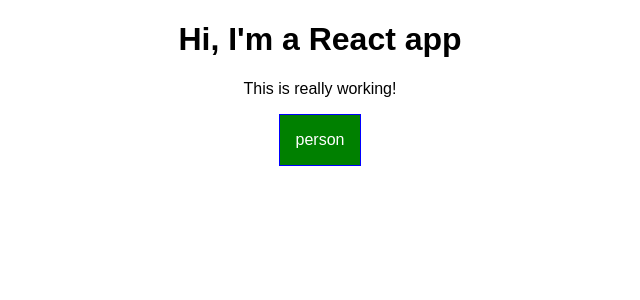
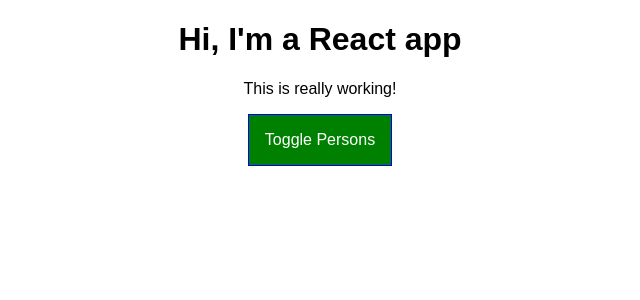
Before and after one commit to DavidLee8two7/Time-logging-app, a React app in the folder react_route/: page / in a window 1280 px wide. Shown: the top 300 px of the page, without its empty margins (320-960 px from the left). Built offline with nearby package versions, Linux system fonts and the light colour scheme.

Commit message:
splitting app into components

```diff
--- a/react_route/src/components/Cockpit/Cockpit.js
+++ b/react_route/src/components/Cockpit/Cockpit.js
@@ -0,0 +1,31 @@
+import React from "react";
+
+import classes from "./cockpit.css";
+
+const Cockpit = props => {
+  const assignedClasses = [];
+  let btnClass = "";
+  if (props.showPersons) {
+    btnClass = classes.Red;
+  }
+
+  if (props.persons.length <= 2) {
+    assignedClasses.push(classes.red);
+  }
+  if (props.persons.length <= 1) {
+    assignedClasses.push(classes.bold);
+  }
+
+  return (
+    <div className={classes.Cockpit}>
+      <h1>Hi, I'm a React app</h1>
+      <p className={assignedClasses.join(" ")}>This is really working!</p>
+
+      <button className={btnClass} onClick={props.clicked}>
+        Toggle Persons
+      </button>
+    </div>
+  );
+};
+
+export default Cockpit;
--- /dev/null
+++ b/react_route/src/components/Cockpit/cockpit.css
@@ -0,0 +1,22 @@
+.Cockpit button {
+  border: 1px solid blue;
+  padding: 16px;
+  background-color: green;
+  font: inherit;
+  color: white;
+  cursor: pointer;
+}
+
+.Cockpit button:hover {
+  background-color: lightgreen;
+  color: black;
+}
+
+.Cockpit button.Red {
+  background-color: red;
+}
+
+.Cockpit button.Red:hover {
+  background-color: salmon;
+  color: black;
+}
--- a/react_route/src/components/Persons/Person/Person.js
+++ b/react_route/src/components/Persons/Person/Person.js
@@ -2,12 +2,6 @@
 import classes from "./person.css";
 
 const Person = props => {
-  const rnd = Math.random();
-
-  if (rnd > 0.7) {
-    throw new Error("Something went wrong");
-  }
-
   return (
     <div className={classes.person}>
       <p onClick={props.click}>
--- a/react_route/src/components/Persons/Persons.js
+++ b/react_route/src/components/Persons/Persons.js
@@ -0,0 +1,18 @@
+import React from "react";
+
+import Person from "./Person/Person";
+
+const Persons = props =>
+  props.persons.map((person, index) => {
+    return (
+      <Person
+        click={() => props.clicked(index)}
+        name={person.name}
+        age={person.age}
+        key={person.id}
+        changed={event => props.changed(event, person.id)}
+      />
+    );
+  });
+
+export default Persons;
--- a/react_route/src/containers/App.js
+++ b/react_route/src/containers/App.js
@@ -1,6 +1,7 @@
 import React, { Component } from "react";
 import classes from "./App.css";
-import Person from "../components/Persons/Person/Person";
+import Persons from "../components/Persons/Persons";
+import Cockpit from "../components/Cockpit/Cockpit";
 
 class App extends Component {
   state = {
@@ -9,12 +10,12 @@
       { id: "2", name: "John", age: 24 },
       { id: "3", name: "Jaehoon", age: 18 }
     ],
-    showPeople: false
+    showPersons: false
   };
 
   toggleHandler = () => {
-    const doesShow = this.state.showPeople;
-    this.setState({ showPeople: !doesShow });
+    const doesShow = this.state.showPersons;
+    this.setState({ showPersons: !doesShow });
   };
 
   changeHandler = (event, personId) => {
@@ -41,46 +42,24 @@
 
   render() {
     let people = null;
-    let btnClass = "";
 
-    if (this.state.showPeople) {
+    if (this.state.showPersons) {
       people = (
-        <div>
-          {this.state.persons.map((person, index) => {
-            return (
-              <Person
-                click={() => this.deleteHandler(index)}
-                name={person.name}
-                age={person.age}
-                key={person.id}
-                changed={event => this.changeHandler(event, person.id)}
-              />
-            );
-          })}
-        </div>
+        <Persons
+          persons={this.state.persons}
+          clicked={this.deleteHandler}
+          changed={this.changeHandler}
+        />
       );
-      btnClass = classes.Red;
-    }
-
-    const assignedClasses = [];
-
-    if (this.state.persons.length <= 2) {
-      assignedClasses.push(classes.red);
-    }
-    if (this.state.persons.length <= 1) {
-      assignedClasses.push(classes.bold);
     }
 
     return (
       <div className={classes.App}>
-        <div>
-          <h1>Hi, I'm a React app</h1>
-          <p className={assignedClasses.join(" ")}>This is really working!</p>
-        </div>
-
-        <button className={btnClass} onClick={this.toggleHandler}>
-          person
-        </button>
+        <Cockpit
+          showPersons={this.state.showPersons}
+          persons={this.state.persons}
+          clicked={this.toggleHandler}
+        />
         {people}
       </div>
     );
```
